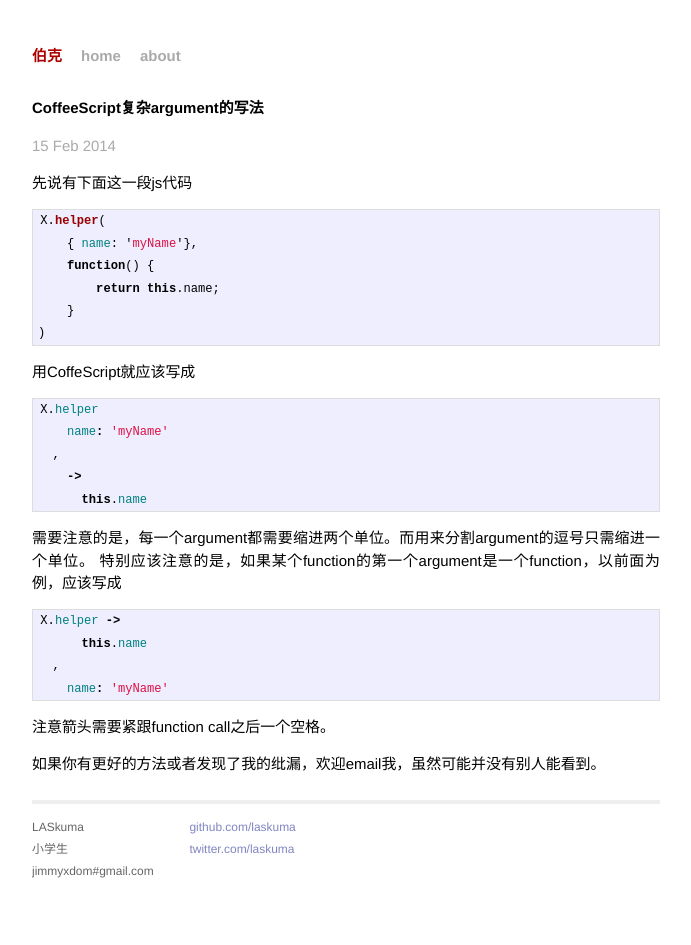
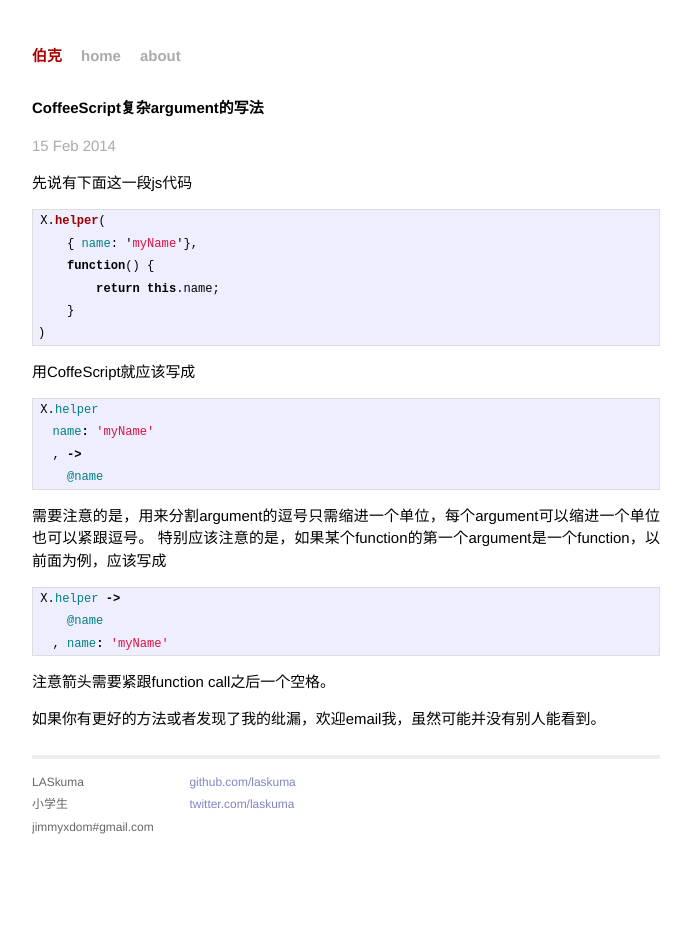
Before and after one commit to LASkuma/LASkuma.github.io, a Jekyll site: the page built from _posts/2014-02-15-CoffeeScript复杂argument的写法.markdown, in a window 1280 px wide. Shown: the whole page, without its empty margins (294-985 px from the left). Built offline with Jekyll 4.4.1, drawn with Linux system fonts in a browser that asks for light colours; Markdown is read by kramdown in place of the engine named in the settings.

Commit message:
Update post

```diff
--- a/_posts/2014-02-15-CoffeeScript复杂argument的写法.markdown
+++ b/_posts/2014-02-15-CoffeeScript复杂argument的写法.markdown
@@ -16,18 +16,16 @@
 用CoffeScript就应该写成
 {% highlight coffeescript %}
 X.helper
-    name: 'myName'
-  ,
-    ->
-      this.name
+  name: 'myName'
+  , ->
+    @name
 {% endhighlight %}
-需要注意的是，每一个argument都需要缩进两个单位。而用来分割argument的逗号只需缩进一个单位。
+需要注意的是，用来分割argument的逗号只需缩进一个单位，每个argument可以缩进一个单位也可以紧跟逗号。
 特别应该注意的是，如果某个function的第一个argument是一个function，以前面为例，应该写成
 {% highlight coffeescript %}
 X.helper ->
-      this.name
-  ,
-    name: 'myName'
+    @name
+  , name: 'myName'
 {% endhighlight %}
 注意箭头需要紧跟function call之后一个空格。
 
```
